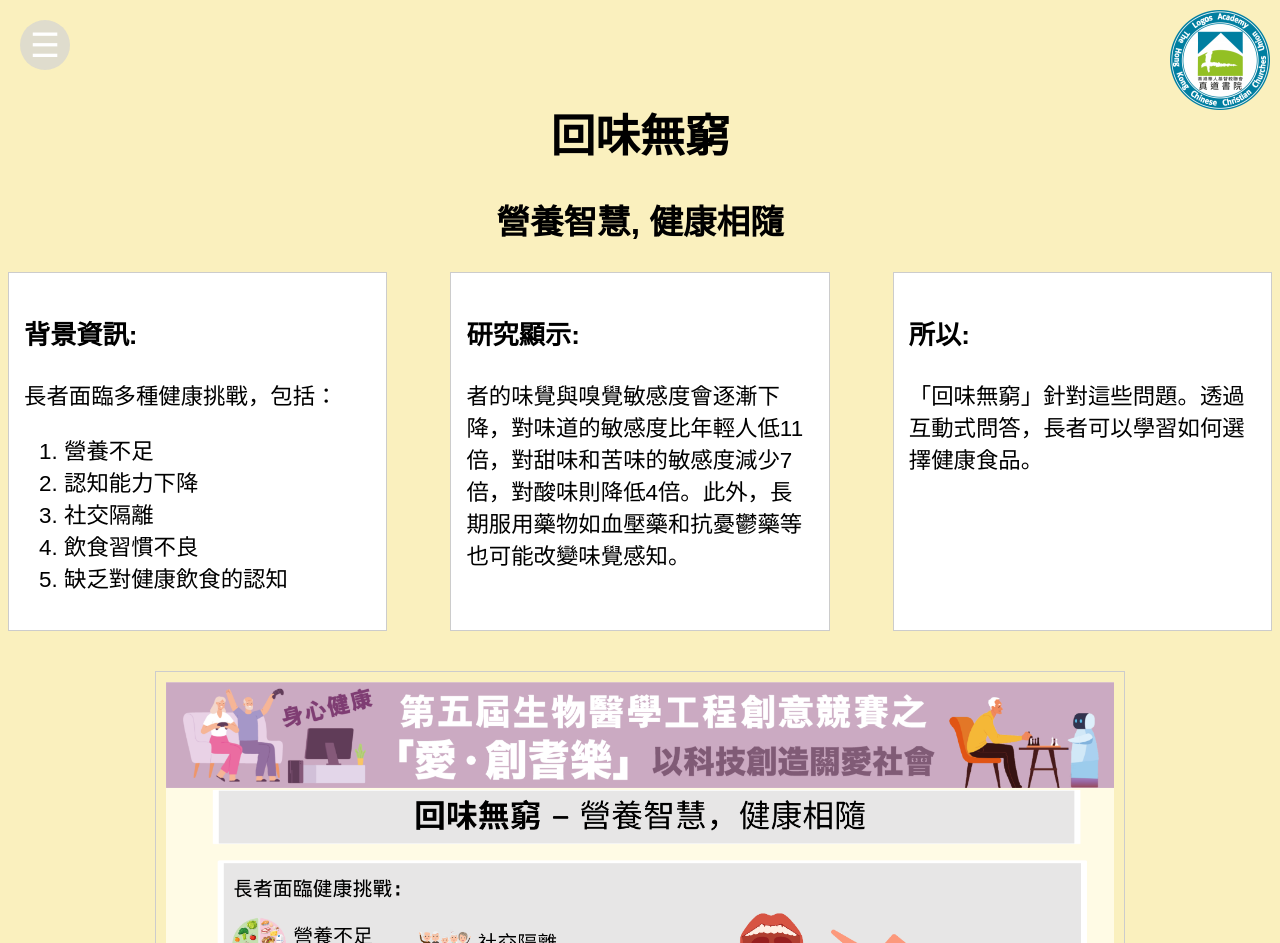
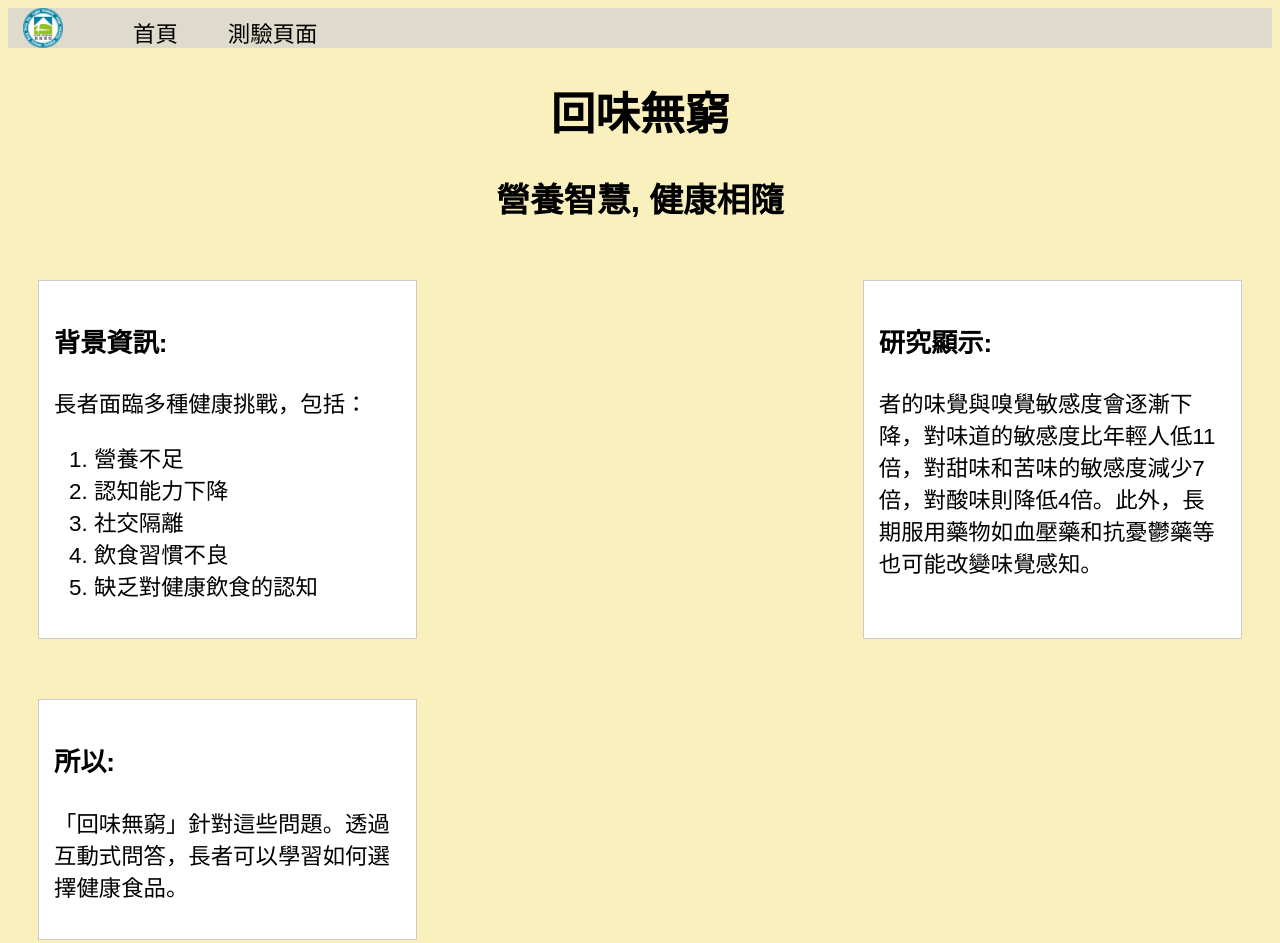
Before and after one commit to arthuray/foodtastequiz, a plain HTML site: page home/home.html in a window 1280 px wide. Shown: the top 943 px of the page. Drawn offline with Linux system fonts and the light colour scheme.

Commit message:
Remove sidebar functionality and replace with a navigation bar

```diff
--- a/home/home.css
+++ b/home/home.css
@@ -5,14 +5,13 @@ body {
 }
 
 .logo {
-    position: fixed;
-    top: 10px;
-    right: 10px;
+    /* Remove position: fixed; top: 10px; right: 10px; */
+    margin-right: 20px;     /* Keep spacing between logo and navigation items */
 }
 
 .main-content {
     text-align: center;
-    margin-top: 100px;
+    /* Remove margin-top property */
 }
 
 .main-content img {
@@ -26,71 +25,61 @@ body {
     margin-top: 20px;
 }
 
-/* Sidebar styling */
-.sidebar {
-    height: 100%;
-    width: 0;
-    position: fixed;
-    top: 0;
-    left: 0;
-    background-color: rgba(211, 211, 211, 0.9);
-    overflow-x: hidden;
-    transition: 0.5s;
-    padding-top: 60px;
-    z-index: 1001;
+/* Remove sidebar and open button styles */
+
+/* Navigation Bar Styles */
+nav {
+    background-color: rgba(211, 211, 211, 0.7); /* Transparent gray */
+    height: 40px; /* Shorter height */
+    width: 100%;
+    z-index: 1000;
 }
 
-.sidebar a {
-    padding: 10px 30px;
-    text-decoration: none;
-    font-size: 1.5em;
-    color: #333;
-    display: block;
-    transition: 0.3s;
+nav ul {
+    list-style-type: none;
+    margin: 0;
+    padding: 0;
+    display: flex;          /* Use Flexbox for horizontal alignment */
+    align-items: center;    /* Vertically center items */
+    justify-content: flex-start;  /* Align items to the left */
 }
 
-.sidebar a:hover {
-    color: #000;
+nav li:not(.logo) {
+    margin-left: 20px;            /* Add spacing between navigation links */
 }
 
-.closebtn {
-    position: absolute;
-    top: 20px;
-    right: 25px;
-    font-size: 2em;
-    margin-left: 50px;
+nav li {
+    /* Remove float: left; */
 }
 
-.openbtn {
-    font-size: 1.5em;
-    cursor: pointer;
-    background-color: rgba(211, 211, 211, 0.7);
-    color: white;
-    padding: 5px;
-    border: none;
-    border-radius: 50%;
-    position: fixed;
-    top: 20px;
-    left: 20px;
-    z-index: 1002;
-    width: 40px;
-    height: 40px;
-    display: flex;
-    align-items: center;
-    justify-content: center;
+nav li.logo {
+    margin-right: 20px;     /* Add space between logo and navigation links */
 }
 
-.openbtn:hover {
-    background-color: rgba(169, 169, 169, 0.7);
+nav li.logo img {
+    height: 40px;           /* Increase logo size */
+    width: auto;
 }
 
-body.sidebar-open .openbtn {
-    display: none;
+nav li a {
+    display: block;
+    color: black; /* Changed text color to black */
+    text-align: center;
+    padding: 0 15px; /* Reduce padding */
+    line-height: 40px;         /* Center text vertically */
+    text-decoration: none;
 }
 
-body.sidebar-open .main-content {
-    margin-left: 250px;
-    transition: margin-left 0.5s;
+nav li a:hover {
+    background-color: #ddd;
+    color: black;
+}
+
+/* Clear floats after the navigation items */
+nav::after {
+    content: "";
+    display: table;
+    clear: both;
 }
 
 /* Ensure images are responsive */
@@ -116,6 +105,7 @@ img {
     width: 30%;
     box-sizing: border-box;
     margin-bottom: 20px;
+    margin: 30px;              /* Increased from previous value */
 }
 
 /* Styles for the STEM information box */
@@ -139,25 +129,6 @@ img {
         max-width: 90%;
     }
 
-    .sidebar {
-        padding-top: 40px;
-    }
-
-    .sidebar a {
-        font-size: 1.2em;
-        padding: 8px 20px;
-    }
-
-    .openbtn {
-        width: 35px;
-        height: 35px;
-        font-size: 1.2em;
-    }
-
-    body.sidebar-open .main-content {
-        margin-left: 200px;
-    }
-
     .background-information,
     .research-information,
     .conclusion-information {
@@ -173,21 +144,6 @@ img {
 
     .main-content {
         margin-top: 40px;
-    }
-
-    .sidebar a {
-        font-size: 1em;
-        padding: 6px 15px;
-    }
-
-    .openbtn {
-        width: 30px;
-        height: 30px;
-        font-size: 1em;
-    }
-
-    body.sidebar-open .main-content {
-        margin-left: 180px;
     }
 
     .background-information,
--- a/home/home.html
+++ b/home/home.html
@@ -8,19 +8,19 @@
     <script src="home.js"></script>
 </head>
 <body>
-    <!-- Add Toggle Button -->
-    <span class="openbtn" onclick="openSidebar()">&#9776;</span>
+    <!-- Add Navigation Bar -->
+    <nav>
+        <ul>
+            <li class="logo">
+                <a href="home.html">
+                    <img src="homeassets/HKCCCULA.png" alt="HKCCCULA Logo">
+                </a>
+            </li>
+            <li><a href="../home/home.html">首頁</a></li>
+            <li><a href="../quiz/quiz.html">測驗頁面</a></li>
+        </ul>
+    </nav>
 
-    <!-- Add Sidebar -->
-    <div id="sidebar" class="sidebar">
-        <a class="closebtn" onclick="closeSidebar()">&times;</a>
-        <a href="../home/home.html">首頁</a>
-        <a href="../quiz/quiz.html">測驗頁面</a>
-    </div>
-
-    <div class="logo">
-        <img src="homeassets/HKCCCULA.png" alt="HKCCCULA Logo">
-    </div>
     <div class="main-content">
         <h1>回味無窮</h1>
         <h2>營養智慧, 健康相隨</h2>
--- a/home/home.js
+++ b/home/home.js
@@ -1,11 +1,3 @@
-// Function to open the sidebar
-function openSidebar() {
-    document.getElementById("sidebar").style.width = "250px";
-    document.body.classList.add('sidebar-open');
-}
+/* Remove openSidebar() and closeSidebar() functions */
 
-// Function to close the sidebar
-function closeSidebar() {
-    document.getElementById("sidebar").style.width = "0";
-    document.body.classList.remove('sidebar-open');
-}
+/* ...existing code... */
--- a/quiz/quiz.css
+++ b/quiz/quiz.css
@@ -320,80 +320,53 @@ h1 {
     }
 }
 
-/* Sidebar styling */
-.sidebar {
-    height: 100%; /* Full-height */
-    width: 0; /* Initially hidden */
-    position: fixed; /* Stay in place */
-    top: 0;
-    left: 0;
-    background-color: rgba(211, 211, 211, 0.9); /* Light gray with transparency */
-    overflow-x: hidden; /* Disable horizontal scroll */
-    transition: 0.5s; /* Smooth transition */
-    padding-top: 60px; /* Place content 60px from the top */
-    z-index: 1001; /* Above other elements */
+/* Remove sidebar and open button styles */
+
+/* Navigation Bar Styles */
+nav {
+    background-color: rgba(211, 211, 211, 0.7); /* Transparent gray */
+    height: 40px; /* Shorter height */
+    width: 100%;
+    z-index: 1000;
 }
 
-.sidebar a {
-    padding: 10px 30px;
-    text-decoration: none;
-    font-size: 1.5em;
-    color: #333; /* Darker text for better readability */
-    display: block;
-    transition: 0.3s;
+nav ul {
+    list-style-type: none;
+    margin: 0;
+    padding: 0;
+    display: flex;          /* Use Flexbox for horizontal alignment */
+    align-items: center;    /* Vertically center items */
 }
 
-.sidebar a:hover {
-    color: #000; /* Even darker on hover */
+nav li {
+    /* Remove float: left; */
 }
 
-.closebtn {
-    position: absolute;
-    top: 20px;
-    right: 25px;
-    font-size: 2em;
-    margin-left: 50px;
+nav li.logo {
+    margin-right: 20px;     /* Add space between logo and navigation links */
 }
 
-/* Style the toggle button as a smaller round, light gray transparent circle */
-.openbtn {
-    font-size: 1.5em; /* Reduced font size */
-    cursor: pointer;
-    background-color: rgba(211, 211, 211, 0.7); /* Light gray with transparency */
-    color: white;
-    padding: 5px; /* Reduced padding */
-    border: none;
-    border-radius: 50%; /* Makes it a circle */
-    position: fixed;
-    top: 20px;
-    left: 20px;
-    z-index: 1002; /* Ensure it's above quiz elements */
-    width: 40px; /* Reduced width */
-    height: 40px; /* Reduced height */
-    display: flex;
-    align-items: center;
-    justify-content: center;
+nav li.logo img {
+    height: 40px;           /* Increase logo size */
+    width: auto;
 }
 
-.openbtn:hover {
-    background-color: rgba(169, 169, 169, 0.7); /* Darker gray on hover */
+nav li a {
+    display: block;
+    color: black; /* Changed text color to black */
+    text-align: center;
+    padding: 0 15px; /* Reduce padding */
+    text-decoration: none;
 }
 
-/* Hide the toggle button when the sidebar is open */
-body.sidebar-open .openbtn {
-    display: none;
+nav li a:hover {
+    background-color: #ddd;
+    color: black;
 }
 
-/* Adjust quiz-container to have some left margin when sidebar is open */
-body.sidebar-open .quiz-container {
-    margin-left: 250px; /* Adjust based on sidebar width */
-    transition: margin-left 0.5s;
+/* Clear floats after the navigation items */
+nav::after {
+    content: "";
+    display: table;
+    clear: both;
 }
-
-/* Adjust for responsiveness */
-@media screen and (max-width: 600px) {
-    .sidebar a {font-size: 1.2em;}
-    .openbtn {font-size: 1.5em;}
-    .sidebar {padding-top: 15px;}
-    .closebtn {font-size: 1.5em;}
-}
```
Also changed, not shown: quiz/quiz.html (+12 -10 lines), quiz/quiz.js (+0 -12 lines).
